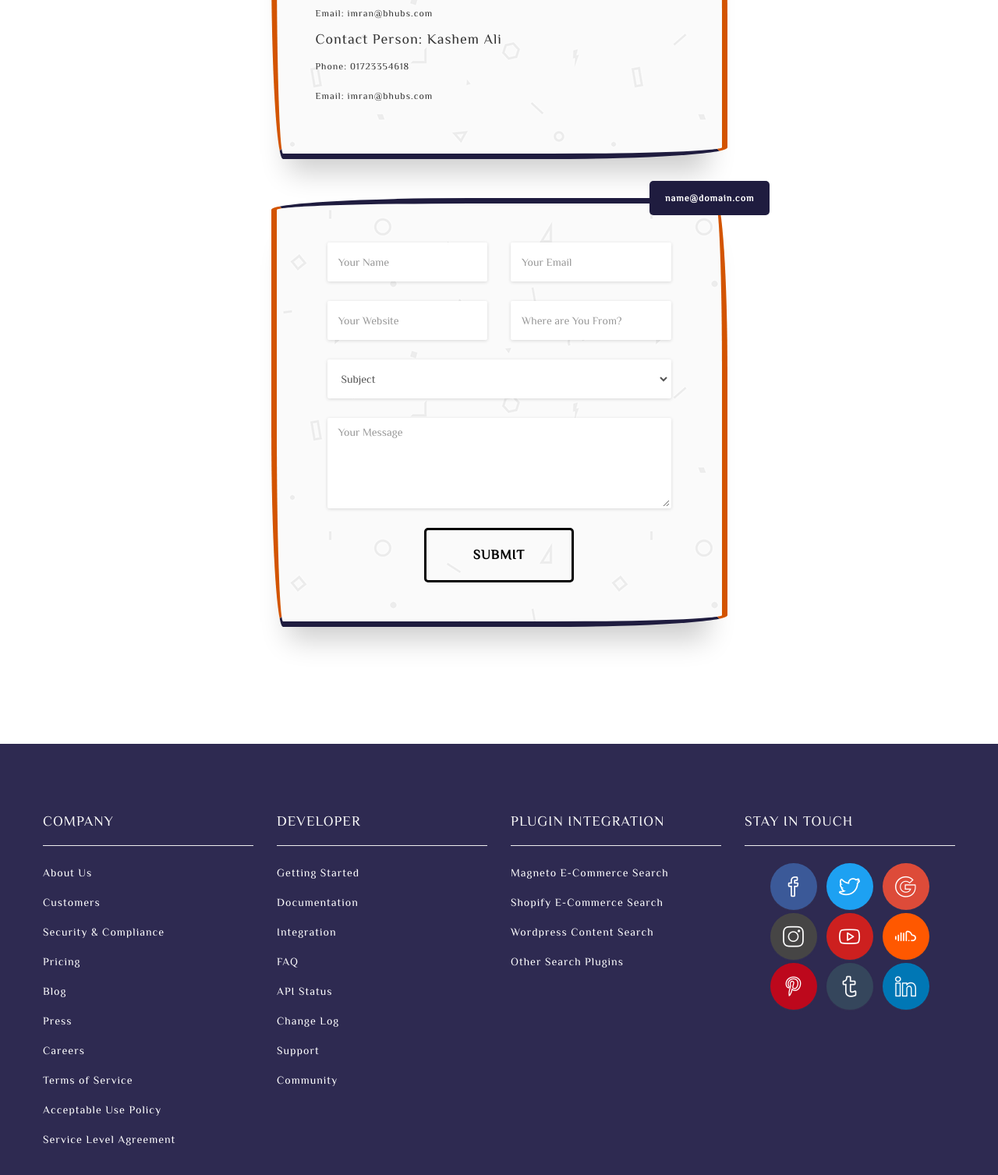
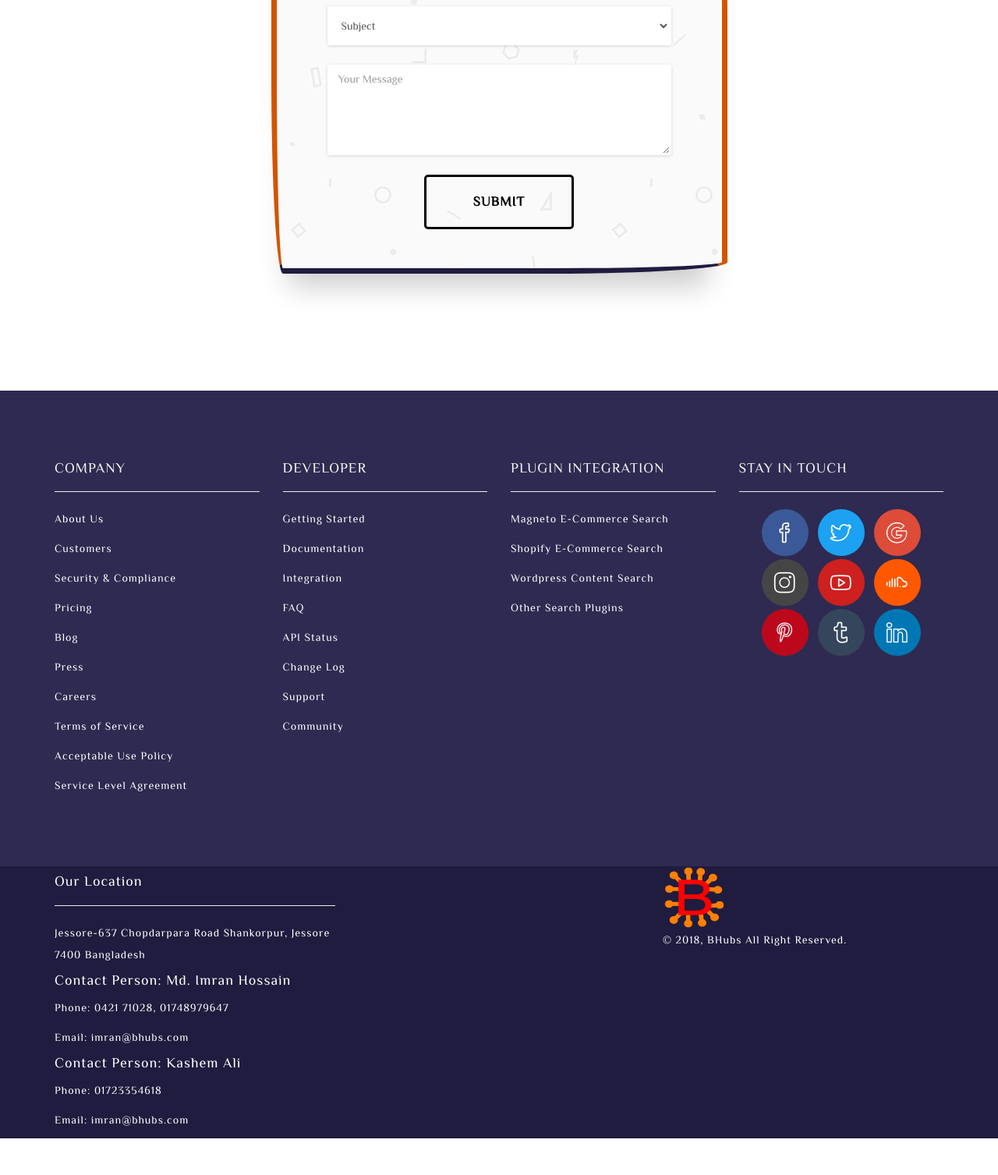
Before and after one commit to bhubs-python/portfolio, a plain HTML site: page Bhubs/index.html in a window 1280 px wide. Shown: the part 4980-6487 px from the top of the page at 78% size. After the commit the page ends 6440 px from the top, so only its background shows below. Drawn offline with Linux system fonts and the light colour scheme.

Commit message:
font, color & footer changed

```diff
--- a/Bhubs/css/style.css
+++ b/Bhubs/css/style.css
@@ -1202,6 +1202,17 @@ ul.portfolio li.active {
     font-size: 14px;
 }
 
+.last {
+  background: #1F1C3F;
+  color: white;
+  font-size: 14px;
+}
+
+.im{
+  vertical-align:bottom;
+  border:0;
+}
+
 
 
 /* Scroll To Top */
--- a/Bhubs/index.html
+++ b/Bhubs/index.html
@@ -515,30 +515,6 @@
              <div class="col-md-offset-3 col-sm-offset-2 col-md-6 col-sm-8">
 
                <div class="row">
-                  <form class="contact-us pattern-bg">
-                    <h4>Our Location</h4>
-					<p>Jessore-637 Chopdarpara Road Shankorpur, Jessore 7400 Bangladesh</p>
-
-					<h4>Contact Person: Md. Imran Hossain</h4>
-					<p>Phone: 0421 71028, 01748979647</p>
-					<p>Email: imran@bhubs.com</p>
-
-					<h4>Contact Person: Kashem Ali</h4>
-					<p>Phone: 01723354618</p>
-					<p>Email: imran@bhubs.com</p>
-                  </form>
-                </div>
-			  </div>
-            </div>
-        </div>
-
-
-         <div class="margin-top-30 margin-bottom-50">
-           <div class="row">
-
-             <div class="col-md-offset-3 col-sm-offset-2 col-md-6 col-sm-8">
-
-               <div class="row">
                  <div class="contact-us-detail"><a href="mailto:name@domain.com">name@domain.com</a></div>
                   <form class="contact-us pattern-bg">
 
@@ -608,7 +584,6 @@
     <footer class="footer-section">
         <div class="container">
 			<div class="row">
-				<div class="row">
 				<div class="col-md-3">
 					<h4>COMPANY</h4>
 					<hr>
@@ -660,6 +635,29 @@
 				</div>
 			</div>
 		</div>
+    </footer>
+    <footer class="last">
+        <div class="container">
+            <div class="row">
+                <div class="col-md-4">
+                    <h4>Our Location</h4>
+                    <hr>
+                    <p>Jessore-637 Chopdarpara Road Shankorpur, Jessore 7400 Bangladesh</p>
+
+                    <h4>Contact Person: Md. Imran Hossain</h4>
+                    <p>Phone: 0421 71028, 01748979647</p>
+                    <p>Email: imran@bhubs.com</p>
+
+                    <h4>Contact Person: Kashem Ali</h4>
+                    <p>Phone: 01723354618</p>
+                    <p>Email: imran@bhubs.com</p>
+                </div>
+                <div class="col-md-4"></div>
+                <div class="col-md-4">
+                    <img src="./images/favicon/logo.png" style="height: 80px; width: 80px">
+                    <p>© 2018, BHubs    All Right Reserved.</p>
+                </div>
+            </div>
         </div>
     </footer>
     <!-- Footer End -->
```
Also changed, not shown: Bhubs/images/favicon/apple-touch-icon.png (deleted), Bhubs/images/favicon/favicon.ico, Bhubs/images/favicon/logo.png (added). Lines whose indentation alone changed are shown as unchanged.
